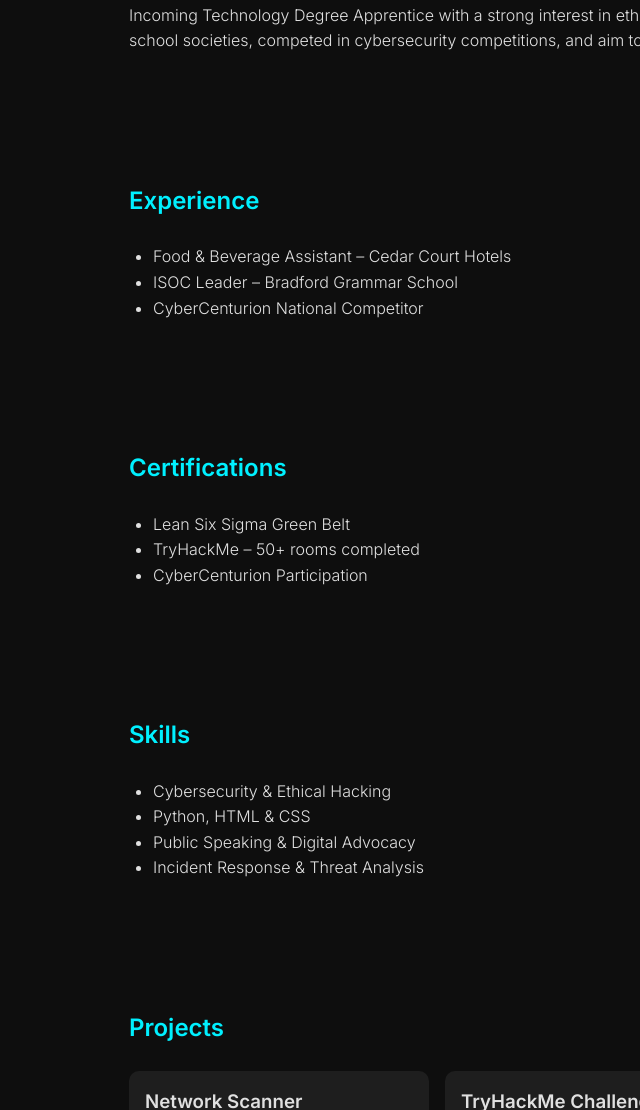
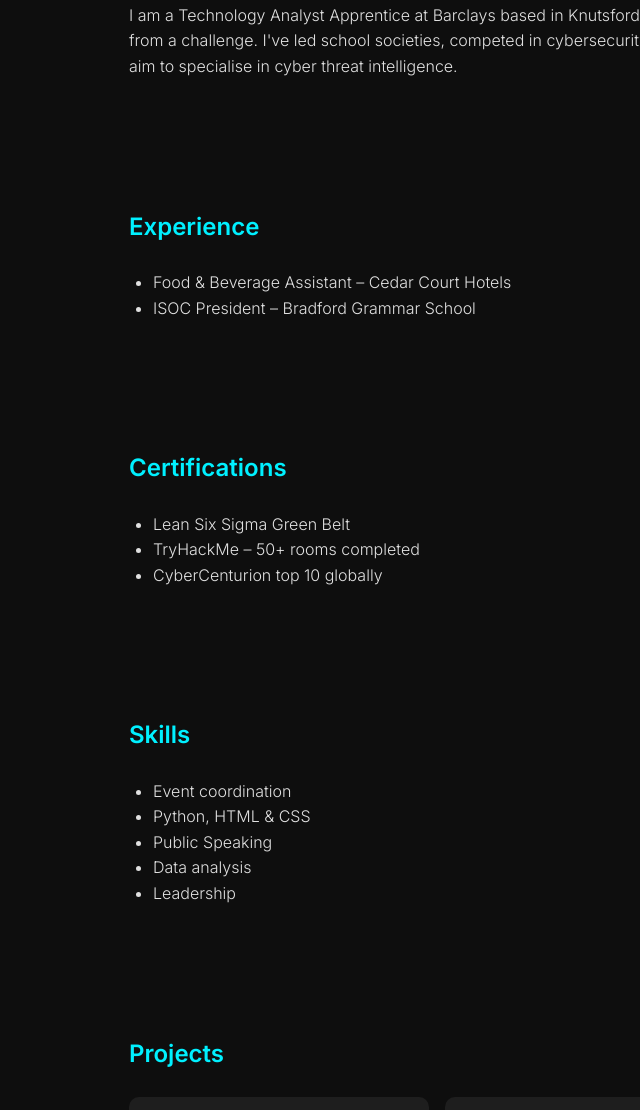
Before and after one commit to Z-khxn/Portfolio, a plain HTML site: page index.html in a window 1280 px wide. Shown: the part 636-1746 px from the top of the page, without its empty margins (43-683 px from the left). Drawn offline with Linux system fonts and the light colour scheme.

Commit message:
Update index.html about info

```diff
--- a/index.html
+++ b/index.html
@@ -138,7 +138,7 @@
   <section class="hero">
     <div class="hero-text animated">
       <h1>Hello, I'm <span style="color: #00f0ff;">Zeya Khan</span></h1>
-      <p>Tech Apprentice | Cybersecurity Enthusiast | Diversity Advocate</p>
+      <p>Tech Apprentice | Cybersecurity Enthusiast | Humanitarian </p>
       <a class="cta" href="#contact">Contact Me</a>
     </div>
     <div>
@@ -148,15 +148,14 @@
 
   <section class="section animated" id="about">
     <h2>About Me</h2>
-    <p>Incoming Technology Degree Apprentice with a strong interest in ethical hacking, human rights, and leadership. I've led school societies, competed in cybersecurity competitions, and aim to specialise in cyber threat intelligence.</p>
+    <p>I am a Technology Analyst Apprentice at Barclays based in Knutsford. I am a proactive individual and I NEVER back down from a challenge. I've led school societies, competed in cybersecurity competitions in which my team placed 6th globally, and aim to specialise in cyber threat intelligence.</p>
   </section>
 
   <section class="section animated" id="experience">
     <h2>Experience</h2>
     <ul>
       <li>Food & Beverage Assistant – Cedar Court Hotels</li>
-      <li>ISOC Leader – Bradford Grammar School</li>
-      <li>CyberCenturion National Competitor</li>
+      <li>ISOC President – Bradford Grammar School</li>
     </ul>
   </section>
 
@@ -165,17 +164,18 @@
     <ul>
       <li>Lean Six Sigma Green Belt</li>
       <li>TryHackMe – 50+ rooms completed</li>
-      <li>CyberCenturion Participation</li>
+      <li>CyberCenturion top 10 globally</li>
     </ul>
   </section>
 
   <section class="section animated" id="skills">
     <h2>Skills</h2>
     <ul>
-      <li>Cybersecurity & Ethical Hacking</li>
+      <li>Event coordination</li>
       <li>Python, HTML & CSS</li>
-      <li>Public Speaking & Digital Advocacy</li>
-      <li>Incident Response & Threat Analysis</li>
+      <li>Public Speaking</li>
+      <li>Data analysis </li>
+      <li>Leadership </li>
     </ul>
   </section>
 
```
